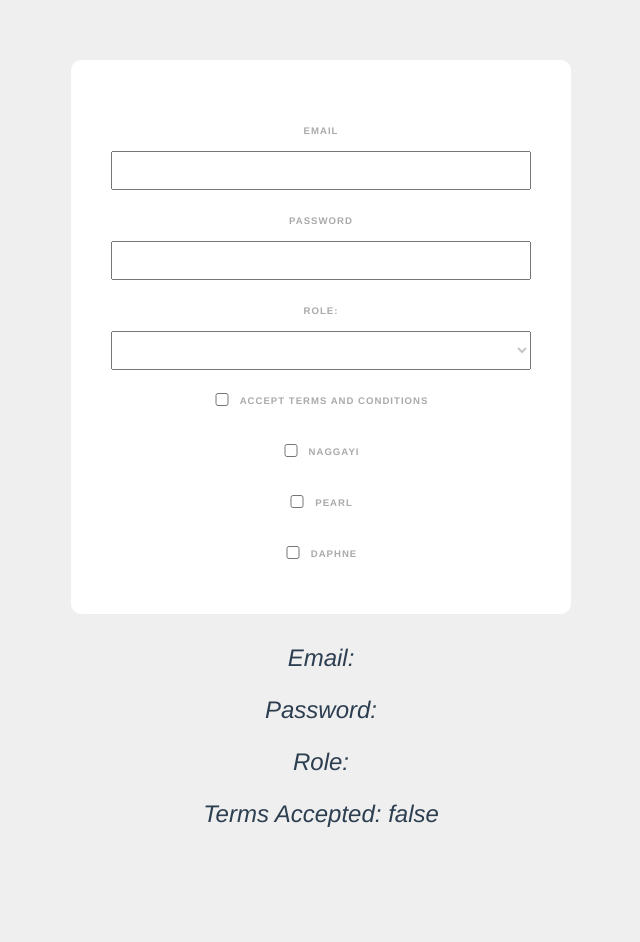
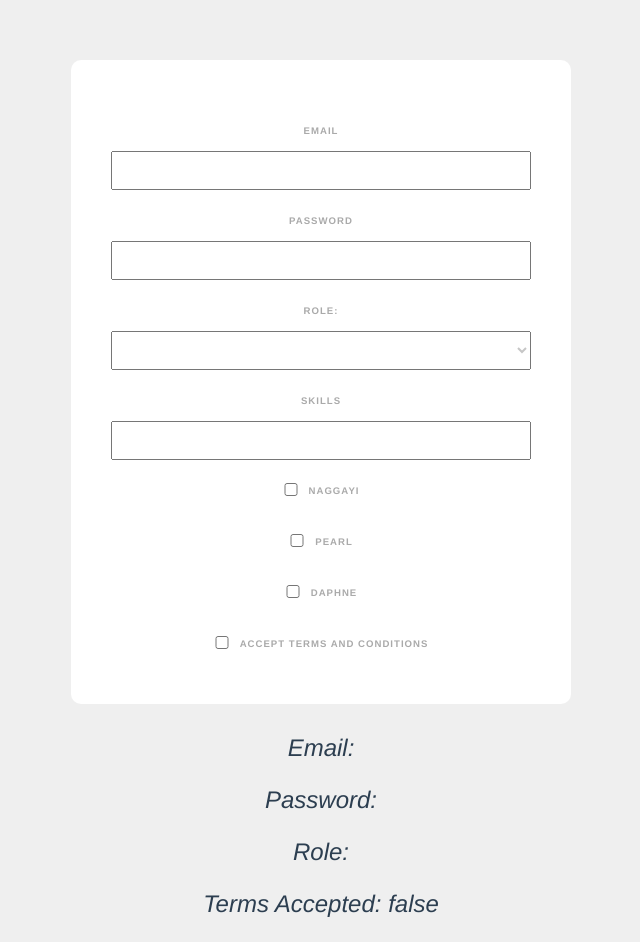
Before and after one commit to Naggayi-Daphne-Pearl/vue-modal, a Vue app: page / in a window 1280 px wide. Shown: the whole page, without its empty margins (319-959 px from the left). Before the commit the page ends 852 px from the top, so only its background shows below. Built offline with nearby package versions, Linux system fonts and the light colour scheme.

Commit message:
click modifiers

```diff
--- a/src/components/SignupForm.vue
+++ b/src/components/SignupForm.vue
@@ -10,11 +10,16 @@
           <option value="developer">Web developer</option>
           <option value="designer">Web designer</option>
       </select>
-      <div class="terms">
-          <input type="checkbox" required v-model="terms">
-          <label>Accept terms and conditions</label>
+
+      <label> Skills</label>
+      <input type="text" v-model="tempSkill" @keyup.alt="addSkill">
+      <div v-for="skill in skills" :key="skill" class="pill">
+          {{ skill }}
+
       </div>
-      <div>
+
+
+       <div>
           <input type="checkbox" value="surname" v-model="names">
           <label>Naggayi</label>
       </div>
@@ -26,6 +31,11 @@
           <input type="checkbox" value="daphne" v-model="names">
           <label>Daphne</label>
       </div>
+      <div class="terms">
+          <input type="checkbox" required v-model="terms">
+          <label>Accept terms and conditions</label>
+      </div>
+
   </form>
   <p>Email: {{ email }}</p>
   <p>Password: {{ password }}</p>
@@ -44,8 +54,23 @@
             password: '',
             role: '',
             terms: false,
-            names: []
+            names: [],
+            tempSkill: '',
+            skills: []
 
+
+        }
+    },
+    methods: {
+        addSkill(e) {
+           //console.log(e);
+           if (e.key === ',' && this.tempSkill) {
+               // this makes sure the skill selected is not duplicated
+               if (!this.skills.includes(this.tempSkill)) {
+                   this.skills.push(this.tempSkill)
+               }
+              this.tempSkill = ''
+           }
         }
     }
 
```
